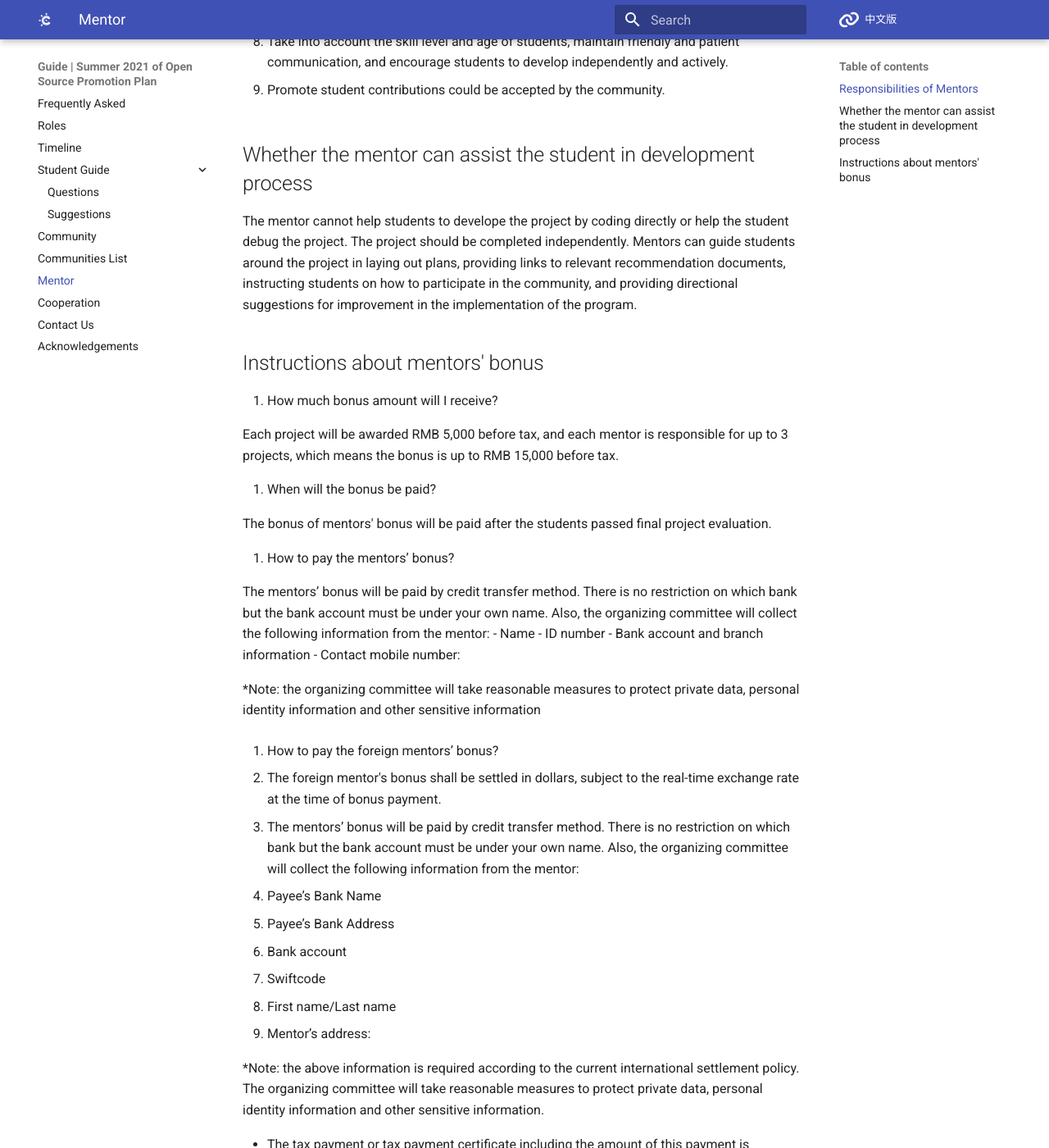
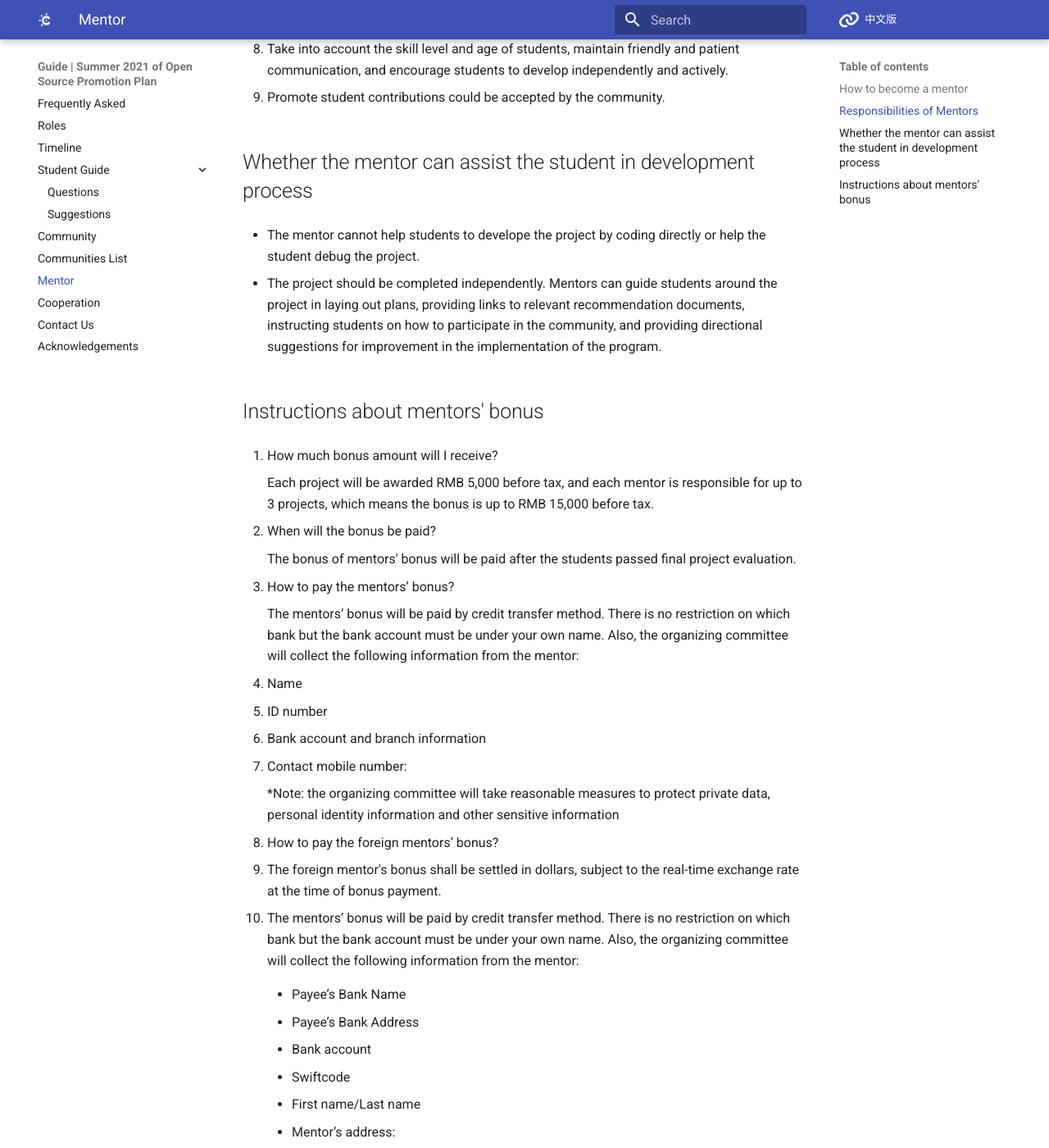
Before and after one commit to summer-ospp/help-en, an MkDocs documentation site: the page built from docs/mentor.md, in a window 1280 px wide and 1400 px high, scrolled down 799 px. Shown: the whole window at 82% size. Built offline with MkDocs 1.6.1 and Material for MkDocs 9.7.7, drawn with Linux system fonts in a browser that asks for light colours; comment, search, counter and statistics services are not loaded; part of the change alters nothing that is shown; some of the changed text lies outside the part shown.

Commit message:
Update mentor.md

```diff
--- a/docs/mentor.md
+++ b/docs/mentor.md
@@ -1,78 +1,91 @@
 # Mentor Guides
 
-How to become a mentor
+## How to become a mentor
 
-The mentor of the project is recommended by the community. Each mentor could guide up to three projects in `Summer 2021`.
+  The mentor of the project is recommended by the community. Each mentor could guide up to three projects in `Summer 2021`.
 
 ## Responsibilities of Mentors
 
-1. Responsible for answering students'questions about the details of the project, and actively answer students' questions about the project before the deadline for students application.
+  1. Responsible for answering students'questions about the details of the project, and actively answer students' questions about the project before the deadline for students application.
 
-2. During the preparation of the student's project plan, the instructor should provide positive directional guidance and share related technical materials to assist the students in conducting more feasible and rational project development plans.
+  2. During the preparation of the student's project plan, the instructor should provide positive directional guidance and share related technical materials to assist the students in conducting more feasible and rational project development plans.
 
-3. Instruct students how to become a member of the community and use common communication tools (E-mail, IRC, mailing lists, etc.).
+  3. Instruct students how to become a member of the community and use common communication tools (E-mail, IRC, mailing lists, etc.).
 
-4. Instruct students to follow the rules of the community and use the community's code management platform and other tools.
+  4. Instruct students to follow the rules of the community and use the community's code management platform and other tools.
 
-5. Communicate with students actively and effectively, and guide students to think independently and solve problems by putting forward questions appropriately.
+  5. Communicate with students actively and effectively, and guide students to think independently and solve problems by putting forward questions appropriately.
 
-6. Avoid telling students the answer directly. Mentor is supposed to guide them through directional guidance.
+  6. Avoid telling students the answer directly. Mentor is supposed to guide them through directional guidance.
 
-7. Maintain regular communication with students during project development and keep up with the progress of students' development. The organizing committee recommends that communication should be guaranteed at least once or twice a week.
+  7. Maintain regular communication with students during project development and keep up with the progress of students' development. The organizing committee recommends that communication should be guaranteed at least once or twice a week.
 
-8. Take into account the skill level and age of students, maintain friendly and patient communication, and encourage students to develop independently and actively.
+  8. Take into account the skill level and age of students, maintain friendly and patient communication, and encourage students to develop independently and actively.
 
-9. Promote student contributions could be accepted by the community.
+  9. Promote student contributions could be accepted by the community.
 
 ## Whether the mentor can assist the student in development process
 
-The mentor cannot help students to develope the project by coding directly or help the student debug the project. The project should be completed independently. Mentors can guide students around the project in laying out plans, providing links to relevant recommendation documents, instructing students on how to participate in the community, and providing directional suggestions for improvement in the implementation of the program.
+  - The mentor cannot help students to develope the project by coding directly or help the student debug the project.
+
+  - The project should be completed independently. Mentors can guide students around the project in laying out plans, providing links to relevant recommendation documents, instructing students on how to participate in the community, and providing directional suggestions for improvement in the implementation of the program.
 
 ## Instructions about mentors' bonus
 
-1. How much bonus amount will I receive?
+  1. How much bonus amount will I receive?
 
-Each project will be awarded RMB 5,000 before tax, and each mentor is responsible for up to 3 projects, which means the bonus is up to RMB 15,000 before tax.
+    Each project will be awarded RMB 5,000 before tax, and each mentor is responsible for up to 3 projects, which means the bonus is up to RMB 15,000 before tax.
 
-2. When will the bonus be paid?
+  2. When will the bonus be paid?
 
-The bonus of mentors' bonus will be paid after the students passed final project evaluation.
+    The bonus of mentors' bonus will be paid after the students passed final project evaluation.
 
-3. How to pay the mentors’ bonus?
+  3. How to pay the mentors’ bonus?
 
-The mentors’ bonus will be paid by credit transfer method. There is no restriction on which bank but the bank account must be under your own name. Also, the organizing committee will collect the following information from the mentor:
-- Name
-- ID number
-- Bank account and branch information
-- Contact mobile number:
+    The mentors’ bonus will be paid by credit transfer method. There is no restriction on which bank but the bank account must be under your own name. Also, the organizing committee will collect the following information from the mentor:
 
-*Note: the organizing committee will take reasonable measures to protect private data, personal identity information and other sensitive information
+  - Name
 
-4. How to pay the foreign mentors’ bonus?
+  - ID number
 
-- The foreign mentor's bonus shall be settled in dollars, subject to the real-time exchange rate at the time of bonus payment.
+  - Bank account and branch information
 
-- The mentors’ bonus will be paid by credit transfer method. There is no restriction on which bank but the bank account must be under your own name. Also, the organizing committee will collect the following information from the mentor:
+  - Contact mobile number:
 
-  - Payee’s Bank Name
-  - Payee’s Bank Address
-  - Bank account
-  - Swiftcode
-  - First name/Last name
-  - Mentor’s address:
+    *Note: the organizing committee will take reasonable measures to protect private data, personal identity information and other sensitive information
 
-*Note: the above information is required according to the current international settlement policy. The organizing committee will take reasonable measures to protect private data, personal identity information and other sensitive information.
+  4. How to pay the foreign mentors’ bonus?
+
+  - The foreign mentor's bonus shall be settled in dollars, subject to the real-time exchange rate at the time of bonus payment.
+
+  - The mentors’ bonus will be paid by credit transfer method. There is no restriction on which bank but the bank account must be under your own name. Also, the organizing committee will collect the following information from the mentor:
+
+    - Payee’s Bank Name
+
+    - Payee’s Bank Address
+
+    - Bank account
+
+    - Swiftcode
+
+    - First name/Last name
+
+    - Mentor’s address:
+
+    **Note: the above information is required according to the current international settlement policy. The organizing committee will take reasonable measures to protect private data, personal identity information and other sensitive information.**
 
 - The tax payment or tax payment certificate including the amount of this payment is applicable to the situation where Chinese and foreign personnel obtain income in China according to the tax terms, and individual income taxes withheld and paid by the organizing committee on behalf. The calculation method is as follows (Unit: CNY)
 
-  Below RMB 3,750, 3% tax rate (80% * 3%)
+    - Below RMB 3,750, 3% tax rate (80% * 3%)
 
-  Below RMB 15,000, 10% tax rate (bonus 80% * 10% - 210)
+    - Below RMB 15,000, 10% tax rate (bonus 80% * 10% - 210)
 
-  Below RMB 31,250, 20% tax rate is (bonus 80% * 20% - 1410)
+    - Below RMB 31,250, 20% tax rate is (bonus 80% * 20% - 1410)
 
 5. Notice
 
-The mentor is requested to confirm the matters needing attention in the local law, such as: confirm whether I can legally take part-time jobs, etc.
+  - The mentor is requested to confirm the matters needing attention in the local law, such as: confirm whether I can legally take part-time jobs, etc.
 
-In case of disputes or legal consequences, the organizing committee will not bear any liability for breach of contract or any other legal liability.
+  - In case of disputes or legal consequences, the organizing committee will not bear any liability for breach of contract or any other legal liability.
+
+**If you have any questions, please feel free to contact summer@iscas.ac.cn**
```
